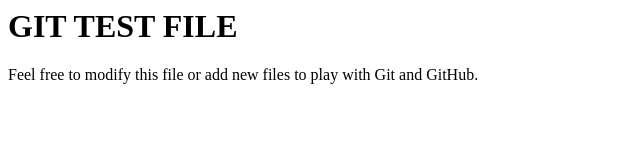
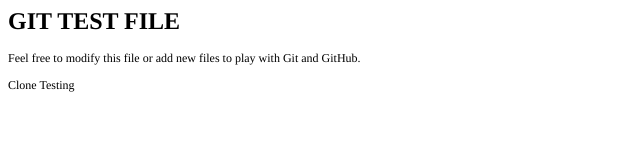
Before and after one commit to abhishek-dangwal-tangoe/GitTest, a plain HTML site: page GitTest-master/index.html in a window 1280 px wide. Shown: the whole page, without its empty margins (0-640 px from the left). Drawn offline with Linux system fonts and the light colour scheme.

Commit message:
Clone testing

```diff
--- a/GitTest-master/index.html
+++ b/GitTest-master/index.html
@@ -1,4 +1,18 @@
-<h1>GIT TEST FILE</h1>
-<p>
-Feel free to modify this file or add new files to play with Git and GitHub.
-</p>
+<!DOCTYPE html PUBLIC "-//W3C//DTD HTML 4.01//EN" "http://www.w3.org/TR/html4/strict.dtd">
+<html>
+<head>
+  <meta http-equiv="Content-Type" content="text/html; charset=utf-8">
+  <meta http-equiv="Content-Style-Type" content="text/css">
+  <title></title>
+  <meta name="Generator" content="Cocoa HTML Writer">
+  <meta name="CocoaVersion" content="1265.19">
+  <style type="text/css">
+    p.p2 {margin: 0.0px 0.0px 12.0px 0.0px; font: 12.0px Times}
+  </style>
+</head>
+<body>
+<h1 style="margin: 0.0px 0.0px 16.1px 0.0px; font: 24.0px Times"><b>GIT TEST FILE</b></h1>
+<p class="p2">Feel free to modify this file or add new files to play with Git and GitHub.</p>
+<p class="p2">Clone Testing</p>
+</body>
+</html>
```
